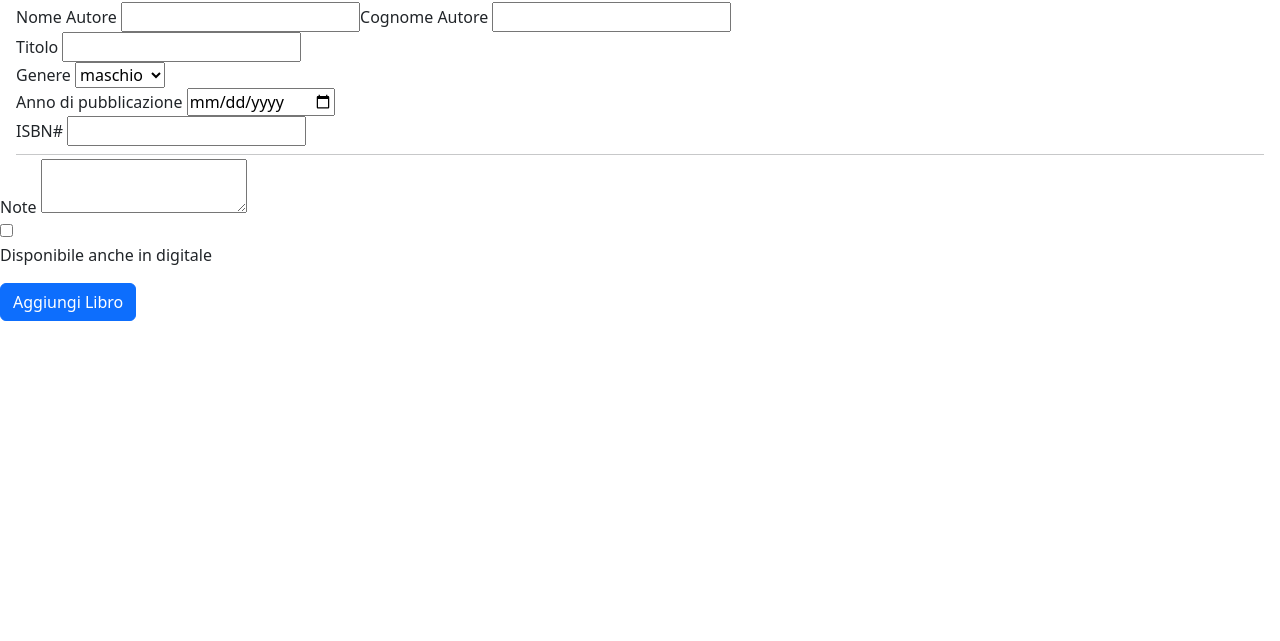
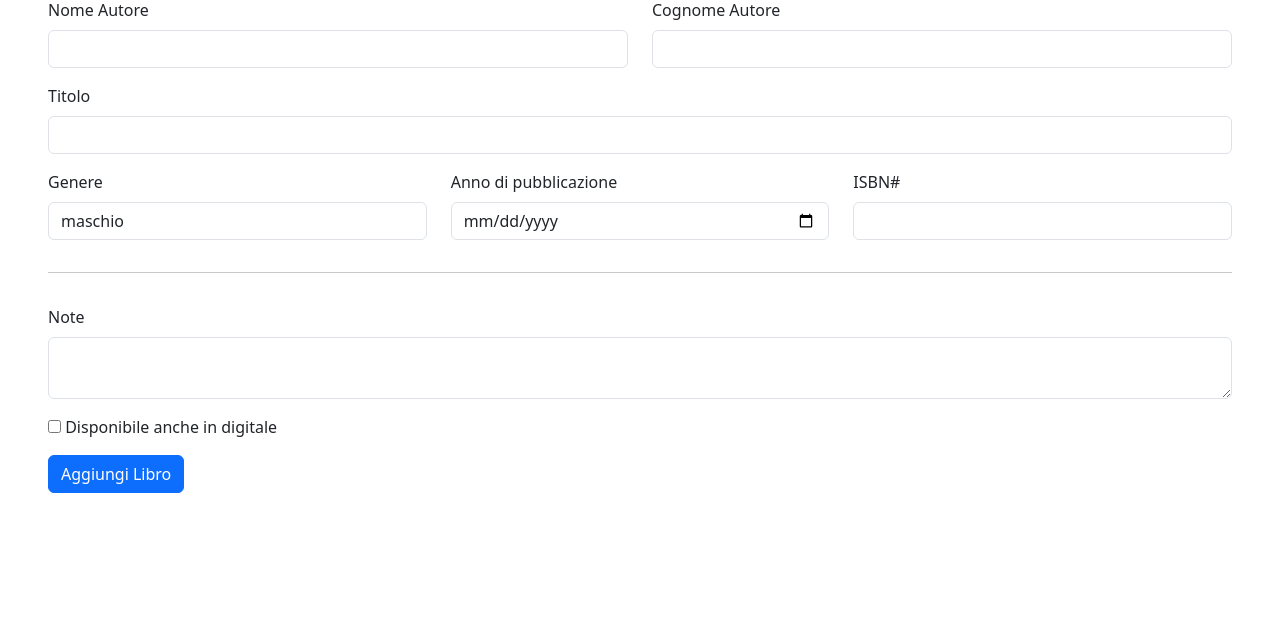
Before and after one commit to AurelioFesta04/html-css-bootstrap-dashboard, a plain HTML site: page new-book.html in a window 1280 px wide. Shown: the part 159-800 px from the top of the page. Drawn offline with nearby package versions, Linux system fonts and the light colour scheme.

Commit message:
feat: adding some details

```diff
--- a/new-book.html
+++ b/new-book.html
@@ -42,63 +42,59 @@
         </nav>
     </section>
 
-    <h1 class="my-3 mx-3">Nuovo libro</h1>
+    <h1 class="py-2 px-3 px-lg-5" class="my-3 mx-3">Nuovo libro</h1>
 
-    <section class="py-1 px-3">
-        <div class="d-flex">
+    <section class="py-2 px-3 px-lg-5">
         <form action="">
-                <label for="nome">Nome Autore</label>
-                <input type="text" id="nome" name="nome">
-            </form>
-            <form action="">
-                <label for="cognome">Cognome Autore</label>
-                <input type="text" id="cognome" name="cognome">
-            </form>
+            <div class="d-flex flex-column gap-3">
+                <div class="row d-flex justify-content-between">
+                    <div class="col-6">
+                        <label class="form-label" for="nome">Nome Autore</label>
+                        <input class="form-control" type="text" id="nome" name="nome">
                     </div>
-
+                    <div class="col-6">
+                        <label class="form-label" for="cognome">Cognome Autore</label>
+                        <input class="form-control" type="text" id="cognome" name="cognome">
+                    </div>
+                </div>
                 <div>
-            <form action="">
-                <label for="titolo">Titolo</label>
-                <input type="text" id="titolo" name="titolo">
-            </form>
+                    <label class="form-label" for="titolo">Titolo</label>
+                    <input class="form-control" type="text" id="titolo" name="titolo">
                 </div>
-
-        <div>
-            <label for="gender">Genere</label>
-            <select name="gender" id="gender">
+                <div class="row d-flex flex-column flex-lg-row gap-3 gap-lg-0">
+                    <div class="col-lg-4">
+                        <label class="form-label" for="gender">Genere</label>
+                        <select class="form-control" name="gender" id="gender">
                             <option value="maschio">maschio</option>
                             <option value="femmina">femmina</option>
                             <option value="sumero">sumero</option>
                             <option value="philip">philip</option>
                         </select>
-
-            <form action="">
-                <label for="anno">Anno di pubblicazione</label>
-                <input type="date" id="anno" name="anno">
+                    </div>
+                    <div class="col-lg-4">
+                        <label class="form-label" for="anno">Anno di pubblicazione</label>
+                        <input class="form-control" type="date" id="anno" name="anno">
+                    </div>
+                    <div class="col-lg-4">
+                        <label class="form-label" for="isbn">ISBN#</label>
+                        <input class="form-control" type="number" id="isbn" name="isbn">
+                    </div>
+                </div>
+                <hr>
+                <div>
+                    <label class="form-label" for="textarea">Note</label>
+                    <textarea class="form-control" id="textarea" name="textarea" rows="" cols=""></textarea>
+                </div>
+                <div class="d-flex flex-column gap-3">
+                    <div>
+                        <input type="checkbox" id="checkbox" name="checkbox">
+                        <label for="checkbox">Disponibile anche in digitale</label>
+                    </div>
+                    <a href=""><button type="button" class="btn btn-primary">Aggiungi Libro</button></a>
+                </div>
+            </div>
         </form>
-
-            <form action="">
-                <label for="isbn">ISBN#</label>
-                <input type="number" id="isbn" name="isbn">
-            </form>
-
-        </div>
-
     </section>
-
-    <hr class="my-1 mx-3">
-
-    <label for="textarea">Note</label>
-    <textarea id="textarea" name="textarea" rows="" cols=""></textarea>
-
-    <div>
-        <form action="">
-            <input type="checkbox" id="checkbox" name="checkbox">
-        </form>
-        <p>Disponibile anche in digitale</p>
-    </div>
-
-    <a href=""><button type="button" class="btn btn-primary">Aggiungi Libro</button></a>
 
     <script src="https://cdn.jsdelivr.net/npm/bootstrap@5.3.3/dist/js/bootstrap.min.js"
         integrity="sha384-0pUGZvbkm6XF6gxjEnlmuGrJXVbNuzT9qBBavbLwCsOGabYfZo0T0to5eqruptLy"
```
Lines whose indentation alone changed are shown as unchanged.
